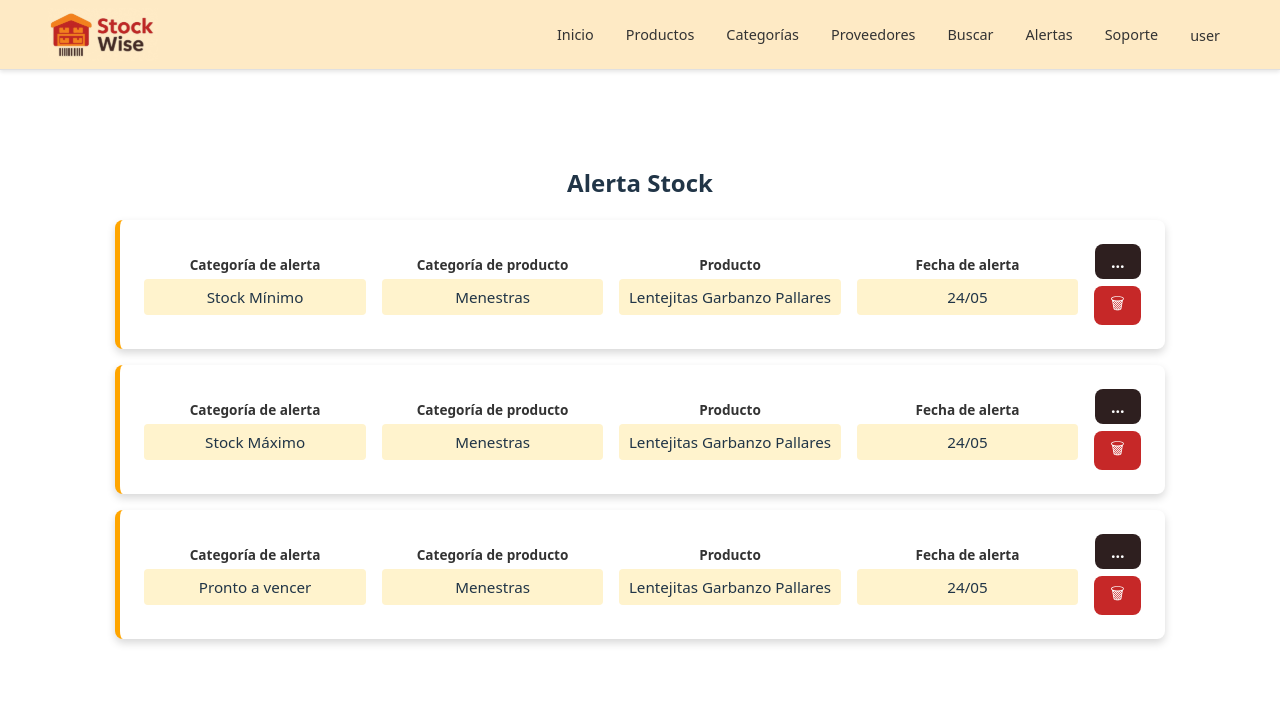
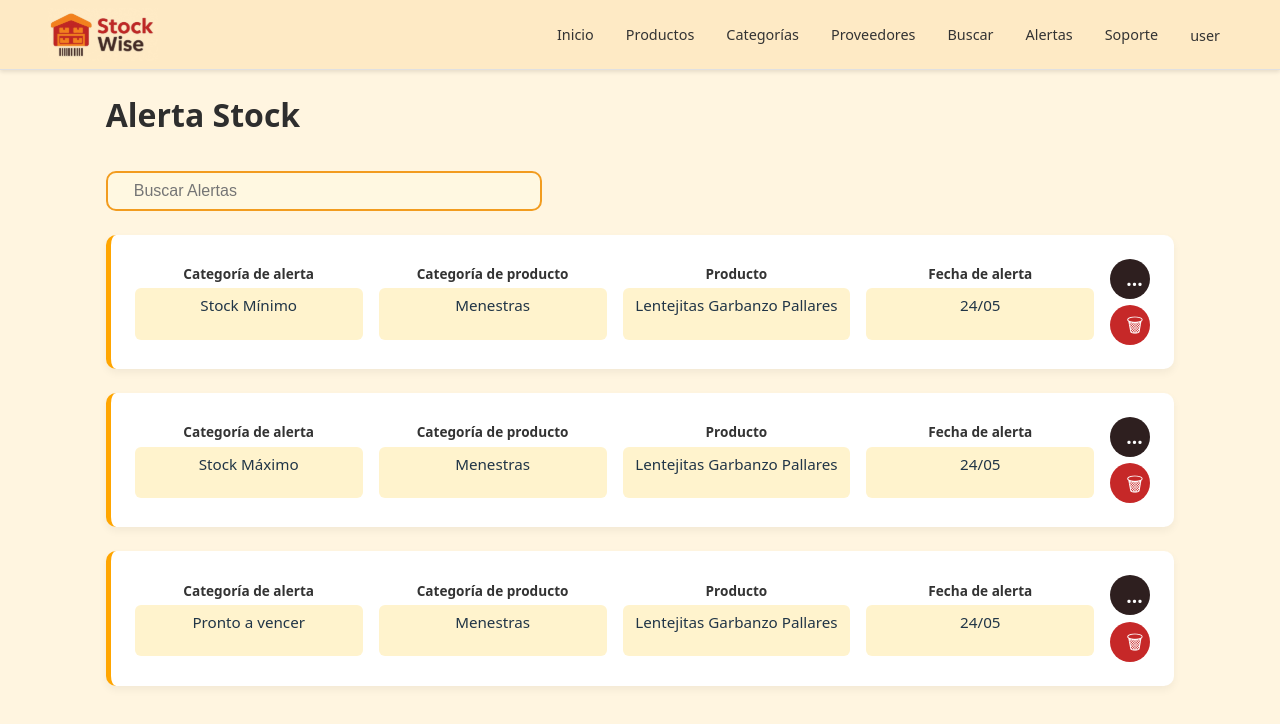
Before and after one commit to upc-pre-202510-1asi0730-4366-AyniTech/Frontend-Web-Applications, a Vue app: page / in a window 1280 px wide. Shown: the top 724 px of the page. Built offline with nearby package versions, Linux system fonts and the light colour scheme.

Commit message:
Update stock alert

```diff
--- a/src/app/stock-alert/components/stockAlert-card.component.vue
+++ b/src/app/stock-alert/components/stockAlert-card.component.vue
@@ -3,7 +3,7 @@
     <div class="alert-grid">
       <div class="field">
         <label>Categoría de alerta</label>
-        <div class="value tipo">{{ alert.alert_type }}</div>
+        <div class="value">{{ alert.alert_type }}</div>
       </div>
       <div class="field">
         <label>Categoría de producto</label>
@@ -37,11 +37,16 @@ export default {
 <style scoped>
 .alert-card {
   background: white;
-  border-radius: 8px;
-  box-shadow: 0 4px 8px #d8d8d8;
+  border-radius: 10px;
+  box-shadow: 0 4px 8px rgba(0, 0, 0, 0.05);
   padding: 1.5rem;
-  margin-bottom: 1rem;
+  margin-bottom: 1.5rem;
   border-left: 5px solid #ffa500;
+  transition: transform 0.2s ease;
+}
+
+.alert-card:hover {
+  transform: translateY(-2px);
 }
 
 .alert-grid {
@@ -60,10 +65,12 @@ export default {
 
 .value {
   background-color: #fff3cd;
-  padding: 0.4rem 0.6rem;
-  border-radius: 4px;
+  padding: 0.5rem 0.8rem;
+  border-radius: 6px;
   margin-top: 0.25rem;
   font-size: 0.95rem;
+  line-height: 1.2;
+  min-height: 2.2rem;
 }
 
 .actions {
@@ -76,10 +83,13 @@ export default {
 .btn {
   padding: 0.4rem 1rem;
   border: none;
-  border-radius: 8px;
+  border-radius: 999px;
   font-weight: bold;
   cursor: pointer;
   color: white;
+  width: 40px;
+  height: 40px;
+  font-size: 1.2rem;
 }
 
 .btn-dark {
--- a/src/app/stock-alert/views/stockAlert.view.vue
+++ b/src/app/stock-alert/views/stockAlert.view.vue
@@ -1,3 +1,23 @@
+<template>
+  <div class="alert-container">
+    <h2 class="page-title">Alerta Stock</h2>
+
+    <div class="search-bar">
+      <i class="pi pi-search"></i>
+      <input
+          v-model="search"
+          type="text"
+          placeholder="Buscar Alertas"
+          class="search-input"
+      />
+    </div>
+
+    <div v-for="alert in filteredAlerts" :key="alert.id">
+      <StockAlertCard :alert="alert" @view="showDetails" @delete="deleteAlert" />
+    </div>
+  </div>
+</template>
+
 <script>
 import StockAlertCard from "../components/stockAlert-card.component.vue";
 
@@ -5,6 +25,7 @@ export default {
   components: { StockAlertCard },
   data() {
     return {
+      search: "",
       alerts: [
         {
           id: 1,
@@ -36,6 +57,13 @@ export default {
       ]
     };
   },
+  computed: {
+    filteredAlerts() {
+      return this.alerts.filter(a =>
+          a.product_name.toLowerCase().includes(this.search.toLowerCase())
+      );
+    }
+  },
   methods: {
     showDetails(alert) {
       alert("Detalles: " + alert.details);
@@ -47,11 +75,50 @@ export default {
 };
 </script>
 
-<template>
-  <div class="p-6">
-    <h2 class="text-2xl font-bold mb-4">Alerta Stock</h2>
-    <div v-for="alert in alerts" :key="alert.id">
-      <StockAlertCard :alert="alert" @view="showDetails" @delete="deleteAlert" />
-    </div>
-  </div>
-</template>
+<style scoped>
+.alert-container {
+  background-color: #FFF5E0;
+  padding: 2rem;
+  max-width: 1200px;
+  margin: 0 auto;
+  min-height: 100vh;
+}
+
+.page-title {
+  text-align: left;
+  font-size: 2rem;
+  font-weight: bold;
+  margin-bottom: 2rem;
+  color: #2e2e2e;
+}
+
+.search-bar {
+  display: flex;
+  align-items: center;
+  border: 2px solid #f29c1f;
+  border-radius: 10px;
+  background-color: #fff8e1;
+  padding: 0.5rem 1rem;
+  margin-bottom: 1.5rem;
+  max-width: 400px;
+}
+
+.search-bar i {
+  color: #f29c1f;
+  font-size: 1.2rem;
+  margin-right: 0.5rem;
+}
+
+.search-input {
+  border: none;
+  background: transparent;
+  outline: none;
+  font-size: 1rem;
+  width: 100%;
+}
+</style>
+<style>
+body {
+  background-color: #FFF5E0;
+}
+</style>
```
